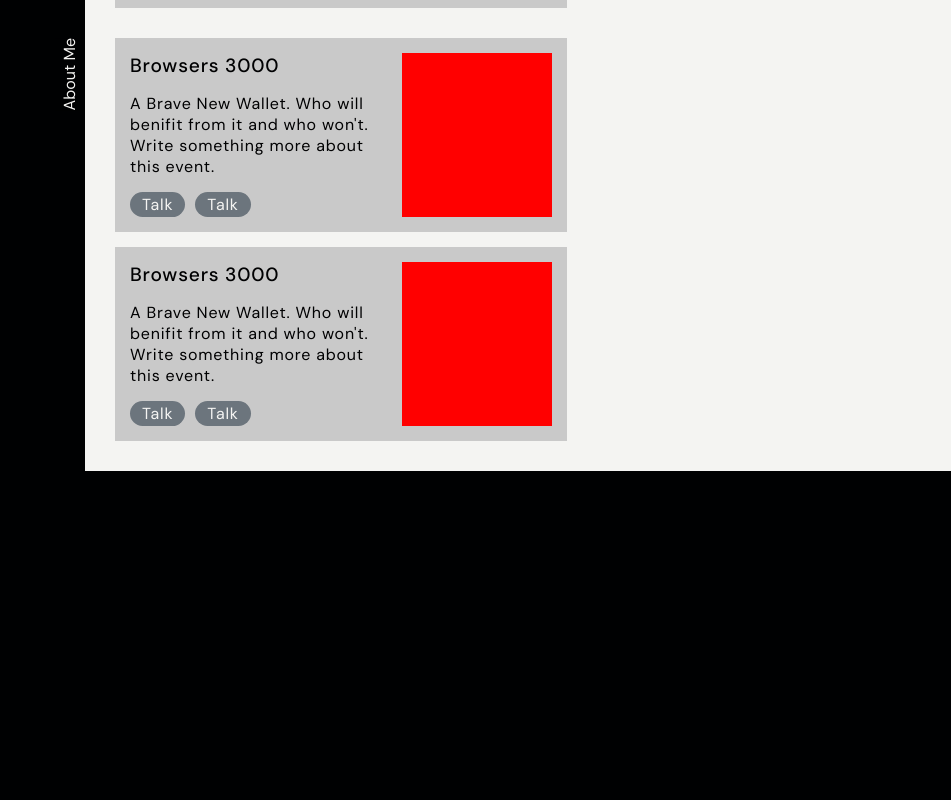
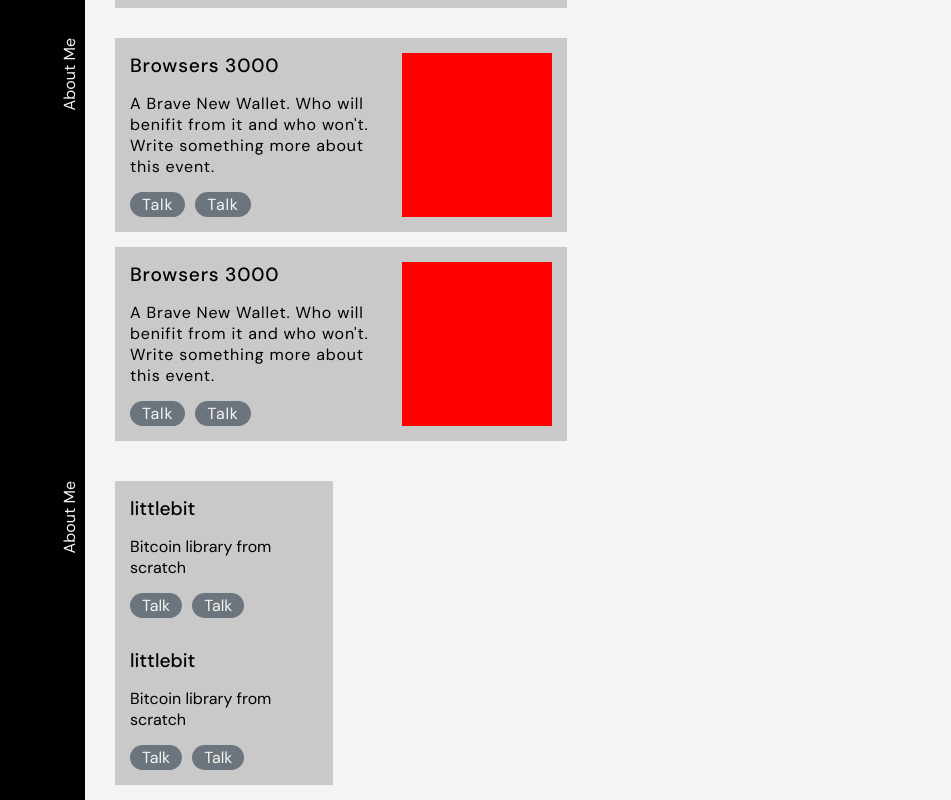
Before and after one commit to onyb/onyb.github.io, a React (Create React App) app: page / in a window 1280 px wide. Shown: the part 1120-1920 px from the top of the page, without its empty margins (329-1280 px from the left). Before the commit the page ends 1591 px from the top, so only its background shows below. Built offline with nearby package versions, Linux system fonts and the light colour scheme.

Commit message:
feat: create Work and ProjectCard component

```diff
--- a/src/Components/Content.js
+++ b/src/Components/Content.js
@@ -2,6 +2,7 @@ import React from 'react'
 import styled from 'styled-components'
 import AboutMe from './AboutMe'
 import Timeline from './Timeline'
+import Work from './Work'
 
 const Content = () => {
     return (
@@ -11,6 +12,7 @@ const Content = () => {
                 <Right>
                     <AboutMe />
                     <Timeline />
+                    <Work />
                 </Right>
             </Wrap>
         </div>
--- a/src/Components/ProjectCard.js
+++ b/src/Components/ProjectCard.js
@@ -1,11 +1,48 @@
 import React from 'react'
+import styled from 'styled-components'
+import Tag from './Tag'
 
 const ProjectCard = () => {
     return (
         <div>
-
+            <Wrap>
+                <Title>littlebit</Title>
+                <Summary>Bitcoin library from scratch</Summary>
+                <Tags>
+                    <Tag></Tag>
+                    <Tag></Tag>
+                </Tags>
+            </Wrap>
         </div>
     )
 }
 
 export default ProjectCard
+
+const Wrap = styled.div`
+    display: flex;
+    flex-direction: column;
+    justify-content: space-between;
+    gap: 15px;
+    padding: 15px;
+    background-color: var(--medium-gray);
+    color: var(--dark-gray);
+`
+
+const Title = styled.div`
+    font-size: 1.2rem;
+    font-weight: 500;
+`
+
+const Summary = styled.div``
+
+const Tags = styled.div`
+    display: flex;
+    gap: 10px;
+`
+
+const Image = styled.div`
+    height: 100%;
+    width: 150px;
+    background-color: red;
+`
--- a/src/Components/Work.js
+++ b/src/Components/Work.js
@@ -1,11 +1,40 @@
 import React from 'react'
+import styled from 'styled-components'
+import SectionTitle from './SectionTitle'
+import ProjectCard from './ProjectCard'
 
 const Work = () => {
     return (
         <div>
-
+            <Wrapper>
+                <SectionTitle></SectionTitle>
+                <Wrap>
+                    <ProjectCard></ProjectCard>
+                    <ProjectCard></ProjectCard>
+                </Wrap>
+            </Wrapper>
         </div>
     )
 }
 
 export default Work
+
+const Wrapper = styled.div`
+    display: grid;
+    grid-template-columns: 30px 1fr;
+    grid-gap: 30px;
+    margin-left: -30px;
+    padding: 10px 0 15px 0;
+`
+
+const Wrap = styled.div`
+    -webkit-column-count: 2;
+    -webkit-column-gap: 1rem;
+    -webkit-column-fill: auto;
+    -moz-column-count: 2;
+    -moz-column-gap: 1rem;
+    -moz-column-fill: auto;
+    column-count: 2;
+    column-gap: 1rem;
+    column-fill: auto;
+`
```
